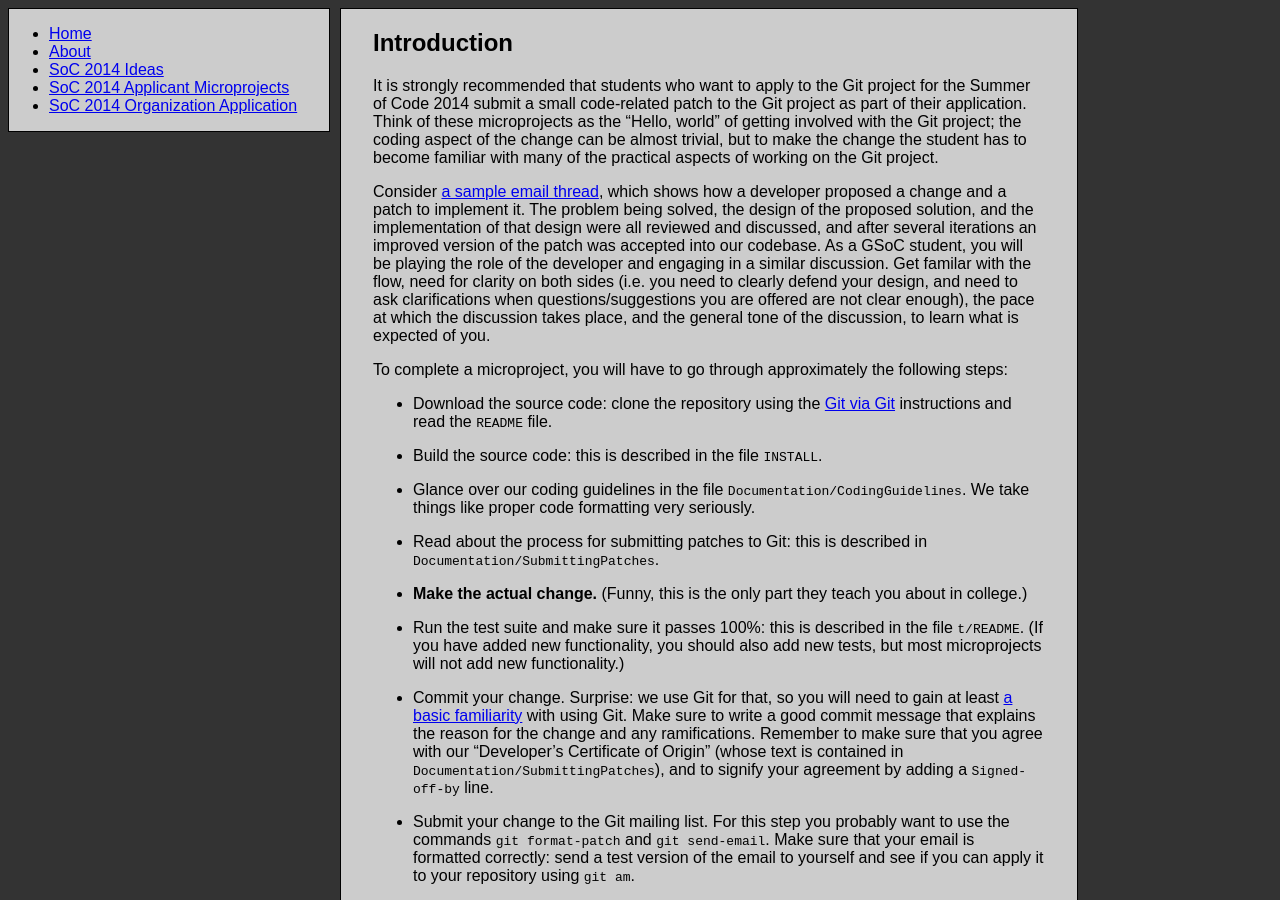
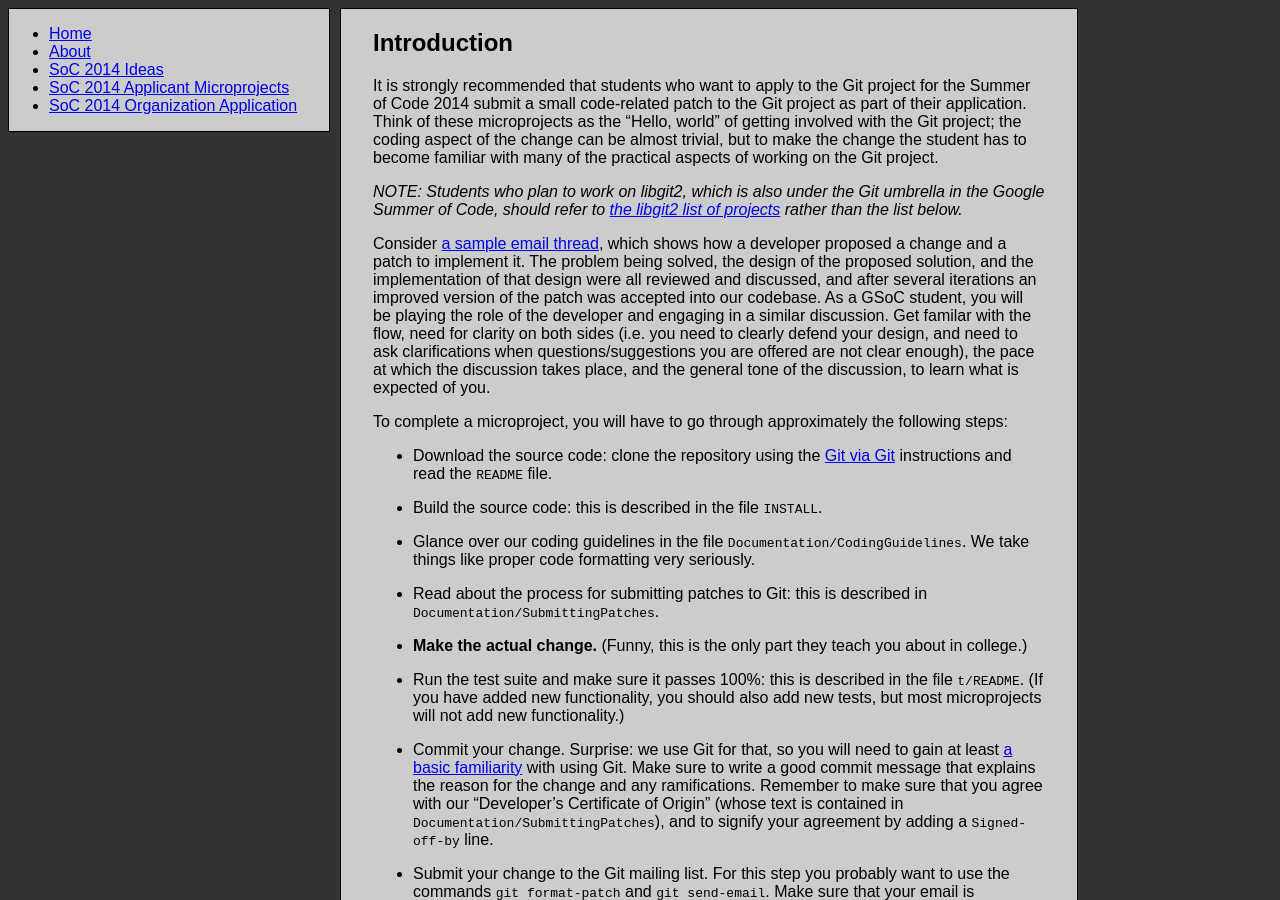
Before and after one commit to git/git.github.io, a Jekyll site: the page built from SoC-2014-Microprojects.md, in a window 1280 px wide and 900 px high. Built offline with Jekyll 4.4.1, drawn with Linux system fonts in a browser that asks for light colours; Markdown is read by kramdown in place of the engine named in the settings.

Commit message:
Add a link to the libgit2 list of projects

```diff
--- a/SoC-2014-Microprojects.md
+++ b/SoC-2014-Microprojects.md
@@ -12,6 +12,12 @@
 project; the coding aspect of the change can be almost trivial, but to
 make the change the student has to become familiar with many of the
 practical aspects of working on the Git project.
+
+*NOTE: Students who plan to work on libgit2, which is also under the
+Git umbrella in the Google Summer of Code, should refer to [the
+libgit2 list of
+projects](https://github.com/libgit2/libgit2/blob/development/PROJECTS.md)
+rather than the list below.*
 
 Consider [a sample email
 thread](http://thread.gmane.org/gmane.comp.version-control.git/239068),
```
